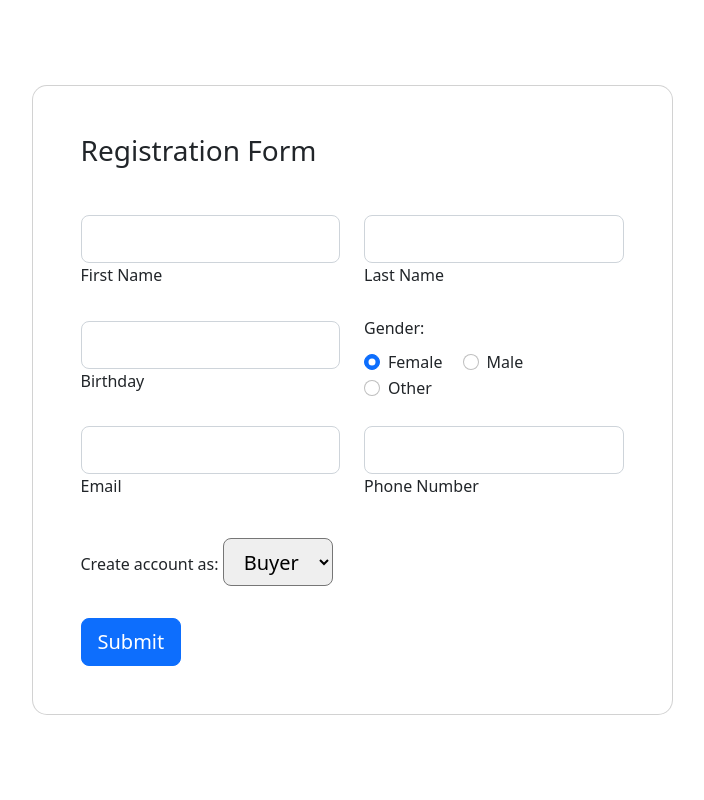
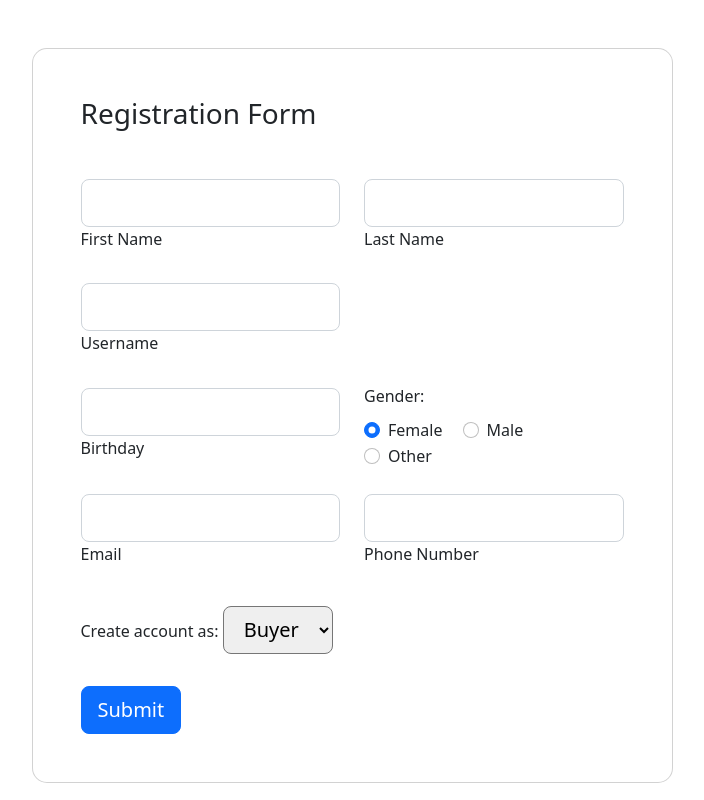
Before and after one commit to GeaninaChe/ScarletAuction, a Django app: template templates/userextend/create_user.html in a window 1280 px wide. Shown: the part 56-856 px from the top of the page, without its empty margins (288-992 px from the left). Run offline with Django 4.2, Linux system fonts and the light colour scheme; the template is opened without the code that fills it, so the values that code supplies are empty; parts of the project's set-up code (start-up, migrations or seed data) failed here and were passed over.

Commit message:
Merge remote-tracking branch 'origin/master'
# Conflicts:
#	.idea/workspace.xml

```diff
--- a/templates/userextend/create_user.html
+++ b/templates/userextend/create_user.html
@@ -26,6 +26,14 @@
                                         <div class="form-outline">
                                             <input type="text" id="lastName" class="form-control form-control-lg"/>
                                             <label class="form-label" for="lastName">Last Name</label>
+                                        </div>
+
+                                    </div>
+                                    <div class="col-md-6 mb-4">
+
+                                        <div class="form-outline">
+                                            <input type="text" id="lastName" class="form-control form-control-lg"/>
+                                            <label class="form-label" for="lastName">Username</label>
                                         </div>
 
                                     </div>
--- a/userextend/models.py
+++ b/userextend/models.py
@@ -6,6 +6,11 @@ class UserExtend(User):
 
     email_confirmation = models.EmailField(max_length=30)
     phone = models.CharField(max_length=10)
+    gender_options = (('male', 'Male'), ('female', 'Female'), ('other', 'Other'))
+    birthday = models.DateField()
+    # account_type_options = (('buyer', 'Buyer'), ('seller', 'Seller'))
+    gender = models.CharField(choices=gender_options, max_length=6)
+
 
     def __str__(self):
         return f'{self.first_name} {self.last_name}'
```
Also changed, not shown: userextend/forms.py (+8 -5 lines).
